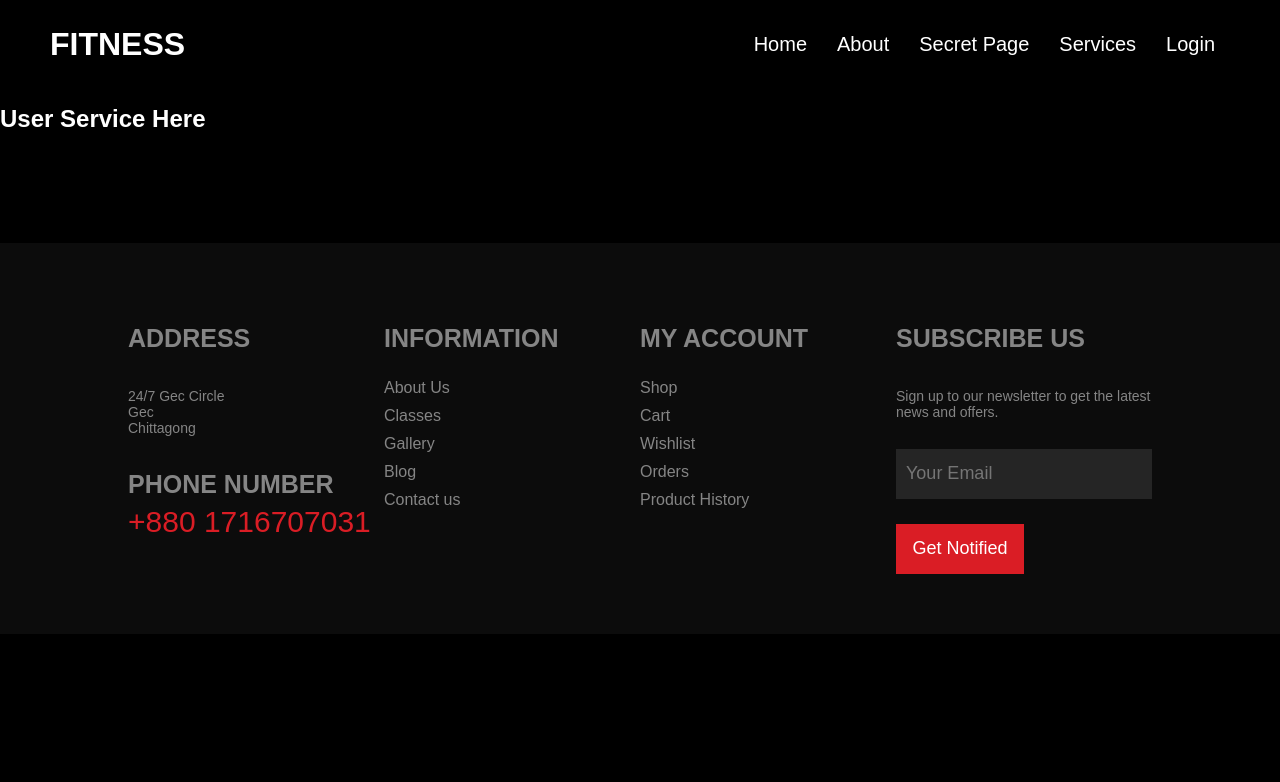
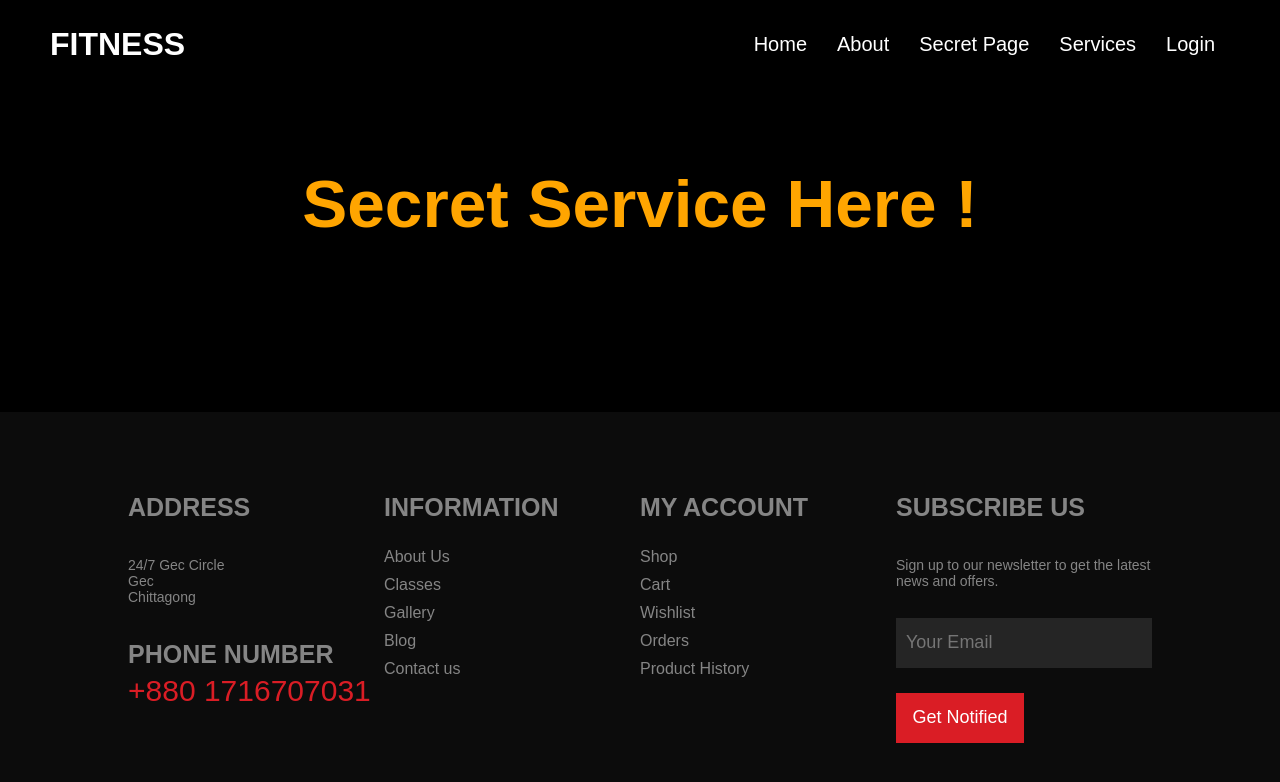
Before and after one commit to rasel-gannicus/Gym-Website-With-React-Firebase, a React (Create React App) app: page /userService in a window 1280 px wide. Shown: the top 782 px of the page. Built offline with nearby package versions, Linux system fonts and the light colour scheme; no server answers; sample sign-in values are in the browser's storage.

Commit message:
revising

```diff
--- a/src/App.js
+++ b/src/App.js
@@ -24,7 +24,7 @@ function App() {
         <Route path="/" element={<Home></Home>} ></Route>
         <Route path="/login" element={<Login></Login>} ></Route>
         <Route path="/register" element={<Register></Register>} ></Route>
-        <Route path="/serviceDetails/:id" element={<ServiceDetails></ServiceDetails>} ></Route>
+        <Route path="/serviceDetails/:id" element={<RequireAuth><ServiceDetails></ServiceDetails></RequireAuth>} ></Route>
         <Route path="/userService" element={<RequireAuth><UserService></UserService></RequireAuth>} ></Route>
         <Route path="*" element={<Error></Error>} ></Route>
       </Routes>
--- a/src/Pages/UserService/UserService.css
+++ b/src/Pages/UserService/UserService.css
@@ -0,0 +1,8 @@
+
+
+.user-service{
+    text-align: center;
+    margin: 80px auto;
+    font-size: 45px;
+    color: orange;
+}
--- a/src/Pages/UserService/UserService.js
+++ b/src/Pages/UserService/UserService.js
@@ -1,9 +1,10 @@
 import React from 'react';
+import './UserService.css';
 
 const UserService = () => {
     return (
-        <div>
-            <h2>User Service Here</h2>
+        <div className='user-service'>
+            <h2>Secret Service Here !</h2>
         </div>
     );
 };
```
